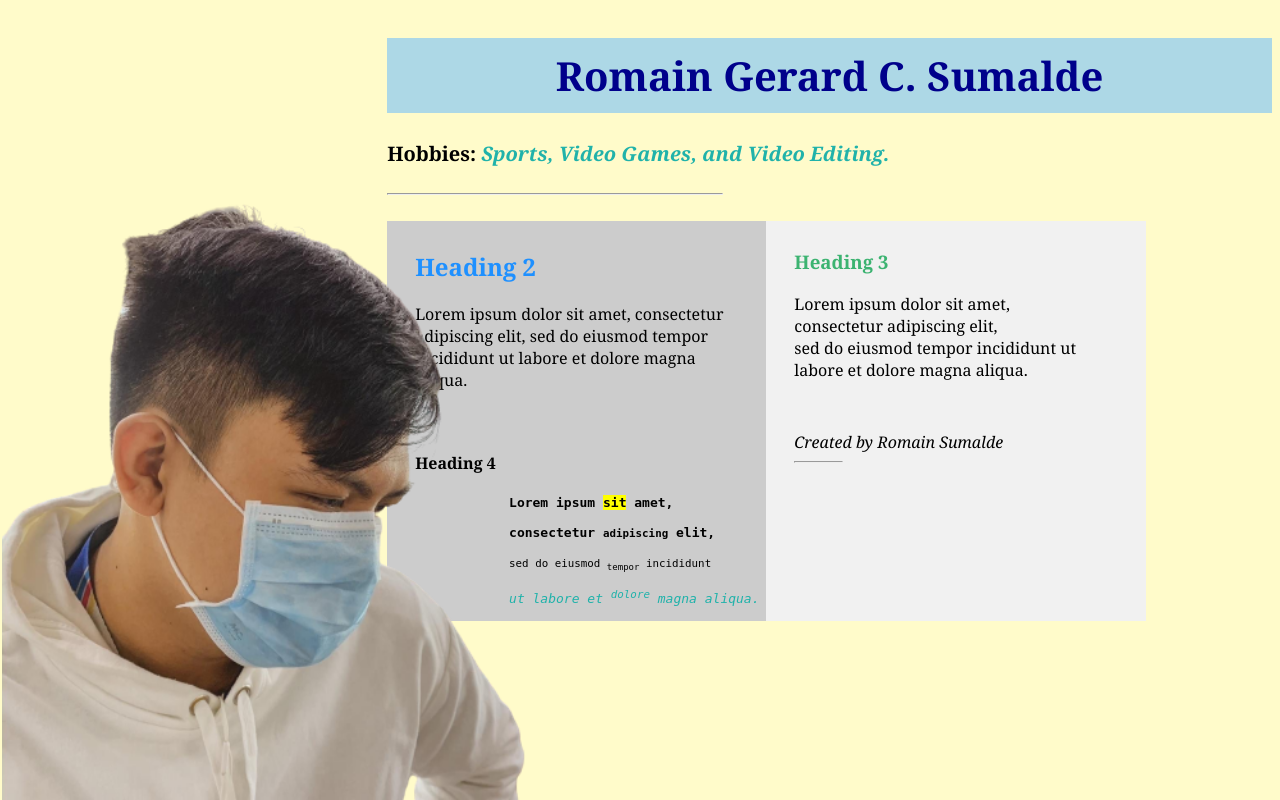
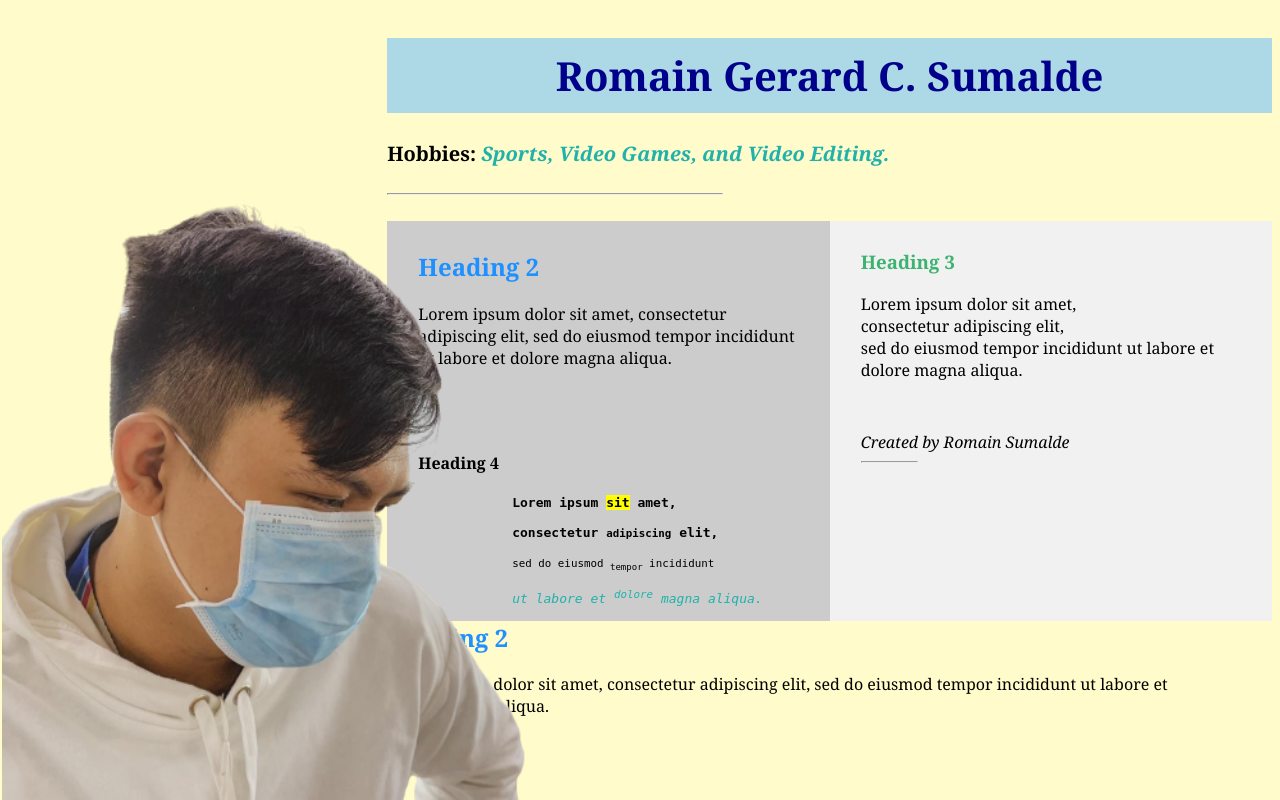
Before and after one commit to RomainSumalde/lab2, a PHP site: page / in a window 1280 px wide. Run offline with PHP 8.4, Linux system fonts and the light colour scheme.

Commit message:
Lesson 2.15 - Semantics

```diff
--- a/week3/index.html
+++ b/week3/index.html
@@ -53,7 +53,10 @@
         <hr>
     </div>
     </article>
-
+    <section>
+        <h2>Heading 2</h2>
+        <p>Lorem ipsum dolor sit amet, consectetur adipiscing elit, sed do eiusmod tempor incididunt ut labore et dolore magna aliqua.</p>
+    </section>
 <!-- Comments -->
 
 </body>
--- a/week3/styles.css
+++ b/week3/styles.css
@@ -68,13 +68,13 @@ span {
 article {
   float: left;
   padding: 10px;
-  width: 30%;
+  width: 35%;
   background-color: #f1f1f1;
   height: 200px;
 }
 nav {
   float: left;
-  width: 30%;
+  width: 35%;
   height: 200px;
   background: #ccc;
   padding: 10px;
@@ -85,3 +85,9 @@ nav {
     width: 100%;
   }
 }
+section {
+    margin-left: 30%;
+    margin-right: 5%;
+    margin-top: 25%;
+    font-family: Cambria, Cochin, Georgia, Times, 'Times New Roman', serif;
+}
```
